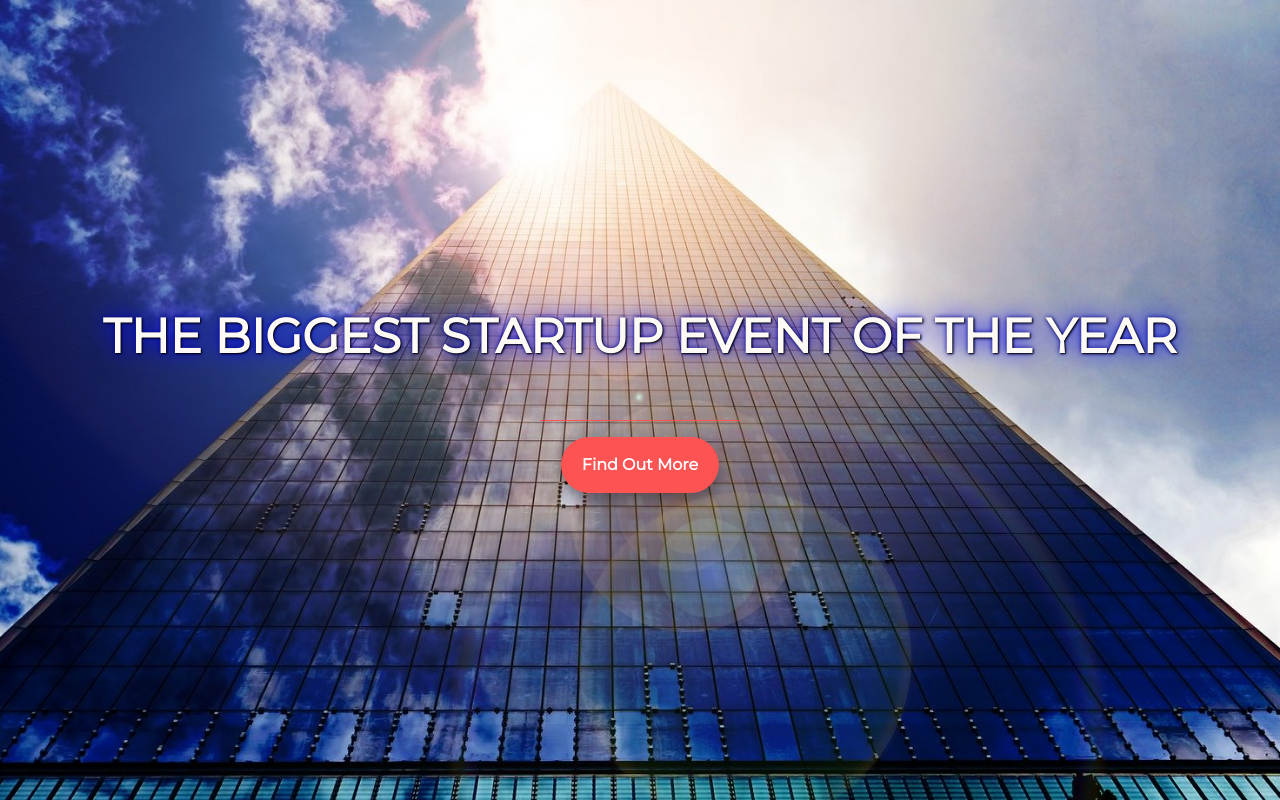
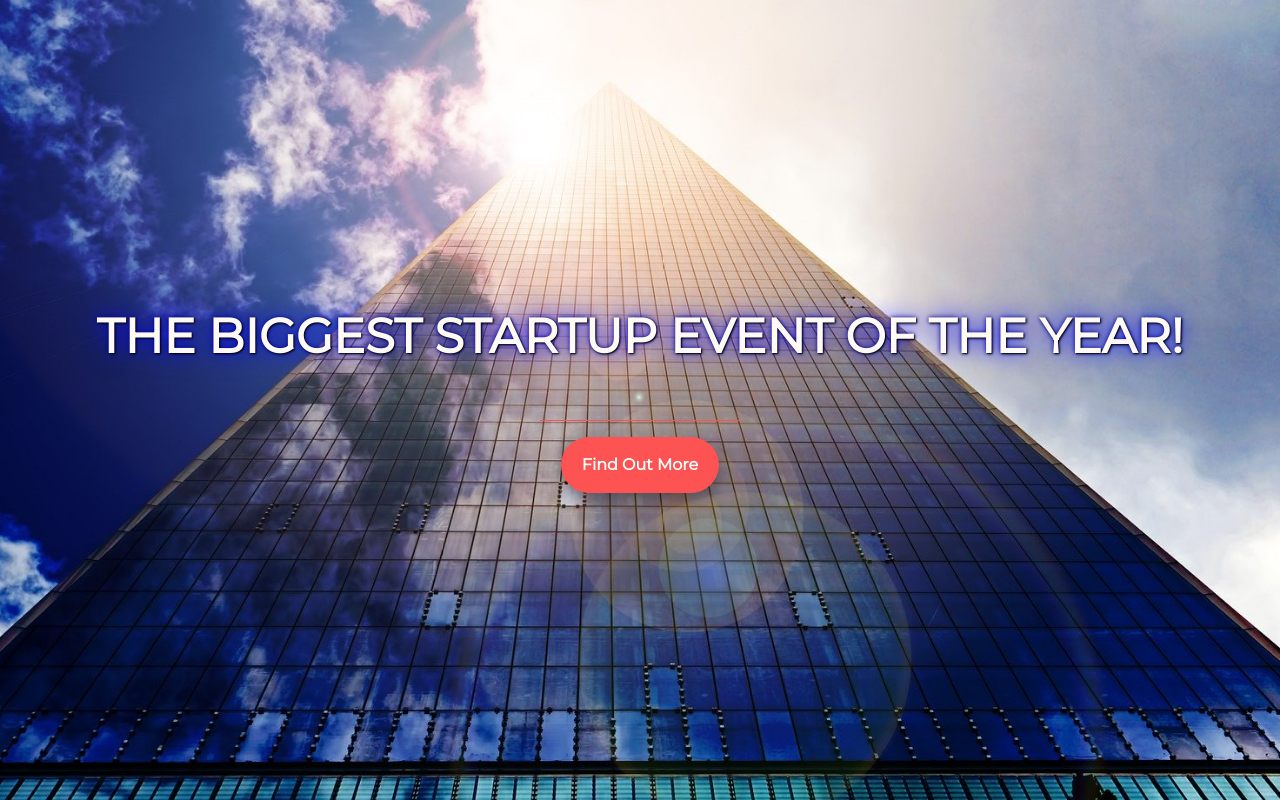
Before and after one commit to pprzeb/startup-web-dev, a plain HTML site: page index.html in a window 1280 px wide. Drawn offline with nearby package versions, Linux system fonts and the light colour scheme.

Commit message:
exclamation marks

```diff
--- a/index.html
+++ b/index.html
@@ -15,7 +15,7 @@
 	<div class="container d-flex align-items-center h-100">
 		<div class="row">
 		<header class="text-center col-12">
-			<h1 class="text-uppercase"><strong>The biggest startup event of the year</strong></h1>
+			<h1 class="text-uppercase"><strong>The biggest startup event of the year!</strong></h1>
 		</header>
 		<div class="buffer"></div>
 		<section class="text-center col-12">
```
